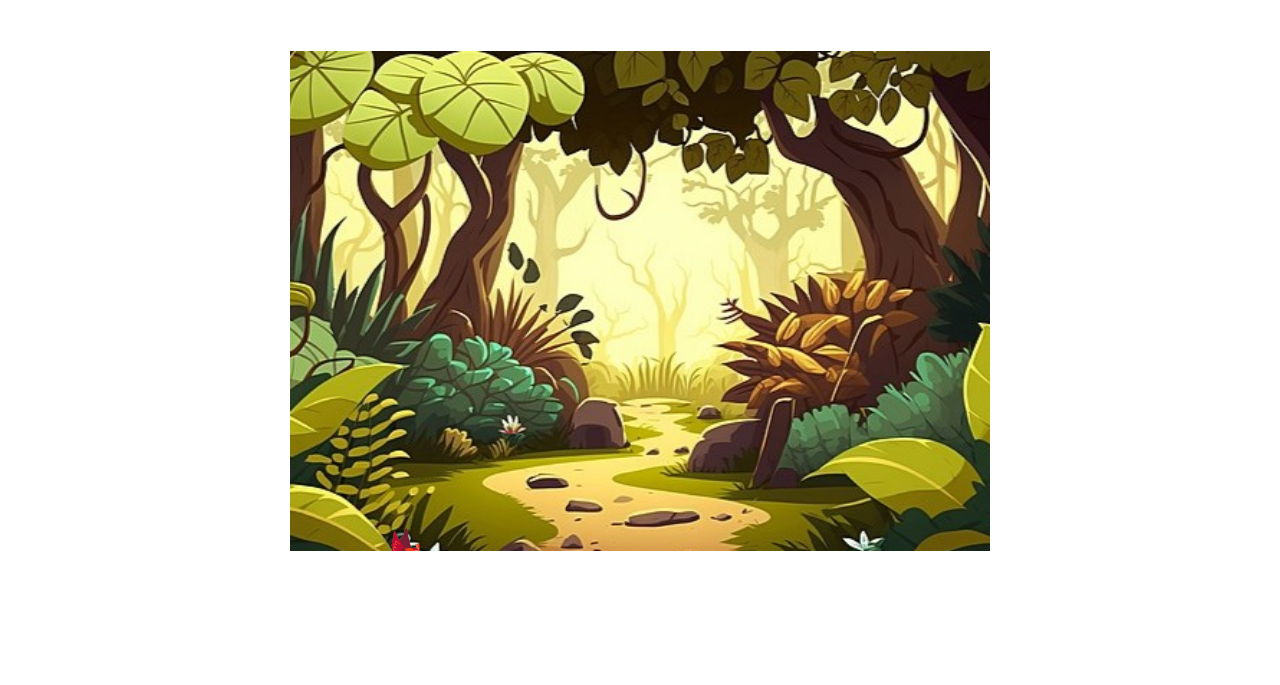
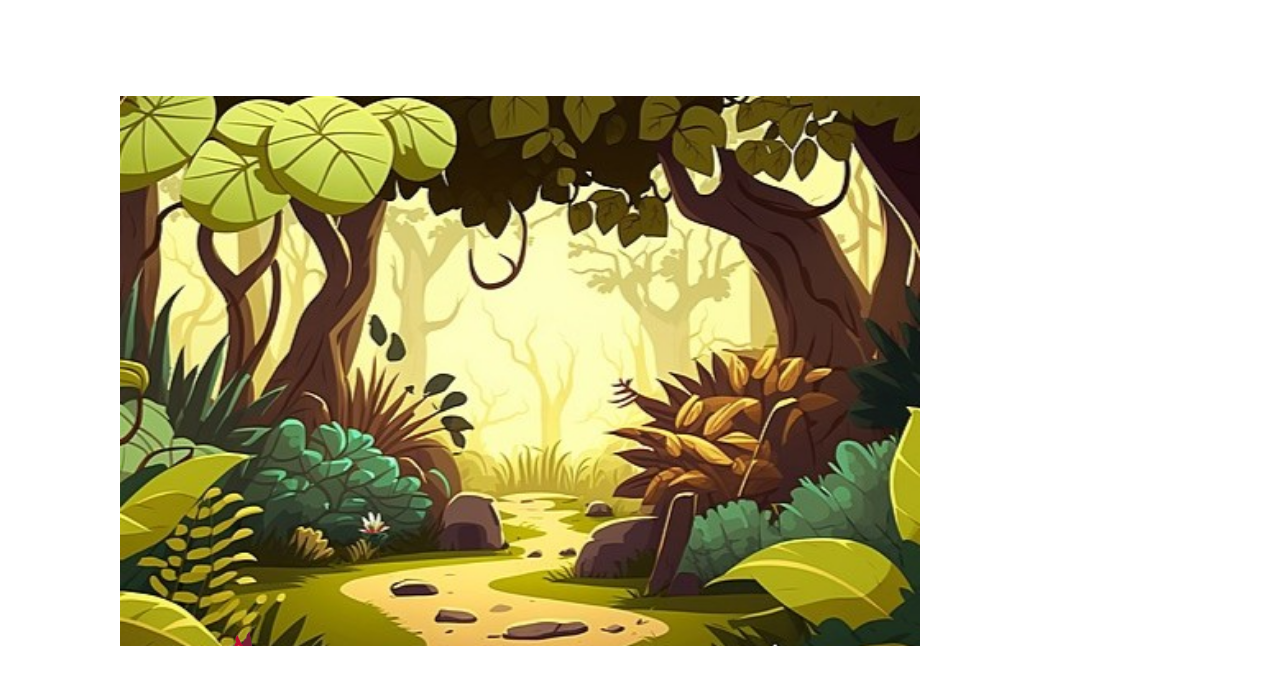
Before and after one commit to hasheem-tech/RetroGames, a plain HTML site: page flappywings.html in a window 1280 px wide. Shown: the part 129-814 px from the top of the page. Drawn offline with Linux system fonts and the light colour scheme.

Commit message:
fixed default function of space and arrowUp

```diff
--- a/javascript/flappywings.js
+++ b/javascript/flappywings.js
@@ -1,7 +1,7 @@
 //variables for board
 let board;
-let boardWidth = 700;
-let boardHeight = 500;
+let boardWidth = 800;
+let boardHeight = 550;
 let context;
 
 // variables for bird
@@ -119,7 +119,9 @@ function placeTrees(){
 
 function moveBird(e){
     if (e.code == "Space" || e.code == "ArrowUp"){
+        e.preventDefault();
         velocityY = -4;
+        console.log(e.code);
     }
 }
 
--- a/styles/flappywings.css
+++ b/styles/flappywings.css
@@ -1,6 +1,5 @@
 body{
     font-family: sans-serif;
-    text-align: center;
 }
 /* header */
 * {
@@ -82,10 +81,11 @@ body{
 #board{
     background-image: url(../images/jungle-background.jpg);
     background-size: cover;
+    margin-left: 70px;
 }
 
 main {
     background-color: rgb(255, 255, 255);
-    padding: 30px 0;
-    margin-top: 150px;
+    padding: 100px 50px;
+    margin-top: 125px;
  }
```
